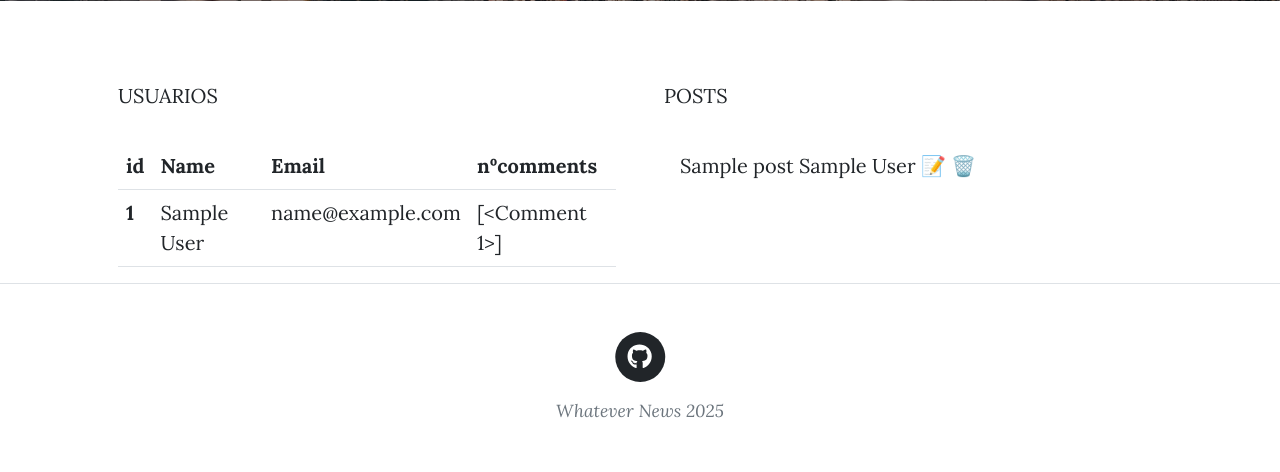
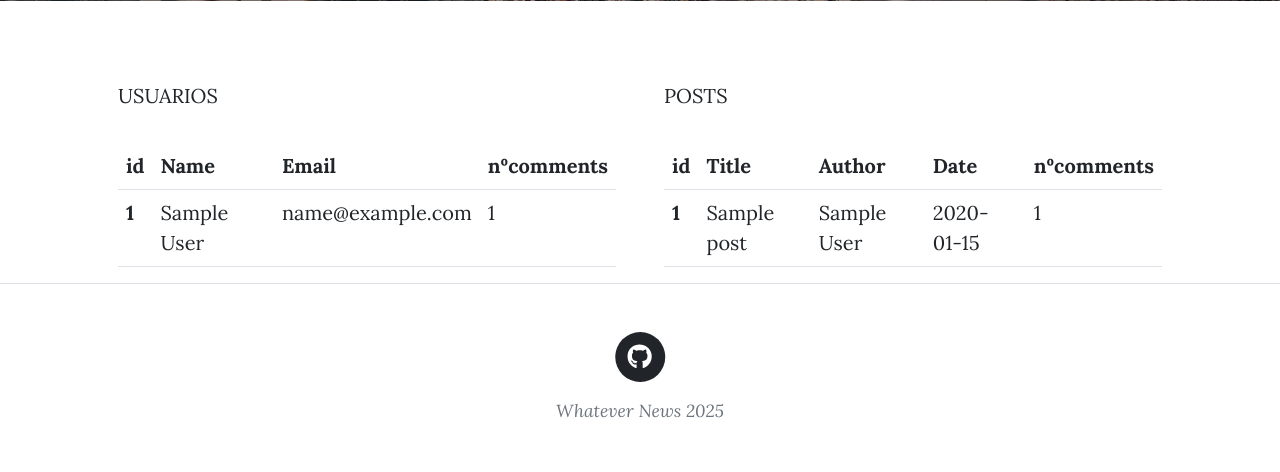
Before and after one commit to quiquemonroy/Whatever_News, a Flask app: page /control-panel in a window 1280 px wide. Shown: the part 664-1136 px from the top of the page. Run offline with Flask 3, Linux system fonts and the light colour scheme; a user stored in the database is signed in; tables that the repository leaves empty hold one stand-in row (values such as "Sample post"); some libraries are stand-ins or nearby versions.

Commit message:
add control panel

```diff
--- a/main.py
+++ b/main.py
@@ -234,9 +234,7 @@ def control_panel():
 @app.route("/user/<user_id>")
 def user_data(user_id):
     user = db.get_or_404(User,user_id)
-    for coment in user.comments:
-        print(coment)
-    return f"{user.name} - {user.email} - {user.posts} - {len(user.comments)}"
+    return f"{user.name} - {user.email} - {user.posts} - {user.comments[0].body}"
 
 
 if __name__ == "__main__":
--- a/templates/control-panel.html
+++ b/templates/control-panel.html
@@ -39,7 +39,7 @@
                     <th scope="row">{{ user.id }}</th>
                     <td><a href={{ url_for( "user_data", user_id=user.id) }}>{{ user.name }}</a></td>
                     <td>{{ user.email }}</td>
-                    <td>{{ user.comments }}</td>
+                    <td>{{ user.comments|count }}</td>
 
                   </tr>
 
@@ -48,19 +48,34 @@
       </table>
     </div>
 <!-- POSTS-->
-    <div class="col-md-6 col-lg-6 col-xl-6">
+          <div class="col-md-6 col-lg-6 col-xl-6 ">
       <p> POSTS</p>
-      <ul class="list-group list-group-flush">
-        {% for post in all_posts %}
-          <li class="list-group-item">
-            <a href="{{ url_for('show_post', post_id=post.id) }}">{{ post.title }}</a>
-            <a href="#">{{post.author.name}}</a>
-            <a href="{{url_for('edit_post', post_id=post.id) }}" title="Editar">📝</a>
-            <a href="{{url_for('delete_post', post_id=post.id) }}" title="Borrar Post">🗑️</a>
-          </li>
-        {% endfor %}
-      </ul>
-      </div>
+      <table class="table table-hover">
+          <thead>
+            <tr>
+              <th scope="col">id</th>
+              <th scope="col">Title</th>
+              <th scope="col">Author</th>
+              <th scope="col">Date</th>
+              <th scope="col">nºcomments</th>
+            </tr>
+          </thead>
+          <tbody>
+            {% for post in all_posts %}
+                 <tr>
+
+                    <th scope="row">{{ post.id }}</th>
+                    <td><a href={{ url_for( "show_post", post_id=post.id) }}>{{ post.title }}</a></td>
+                    <td>{{ post.author.name }}</td>
+                    <td>{{ post.date }}</td>
+                    <td>{{ post.comments|count }}</td>
+
+                  </tr>
+
+            {% endfor %}
+          </tbody>
+      </table>
+    </div>
   </div>
 </div>
 
```
